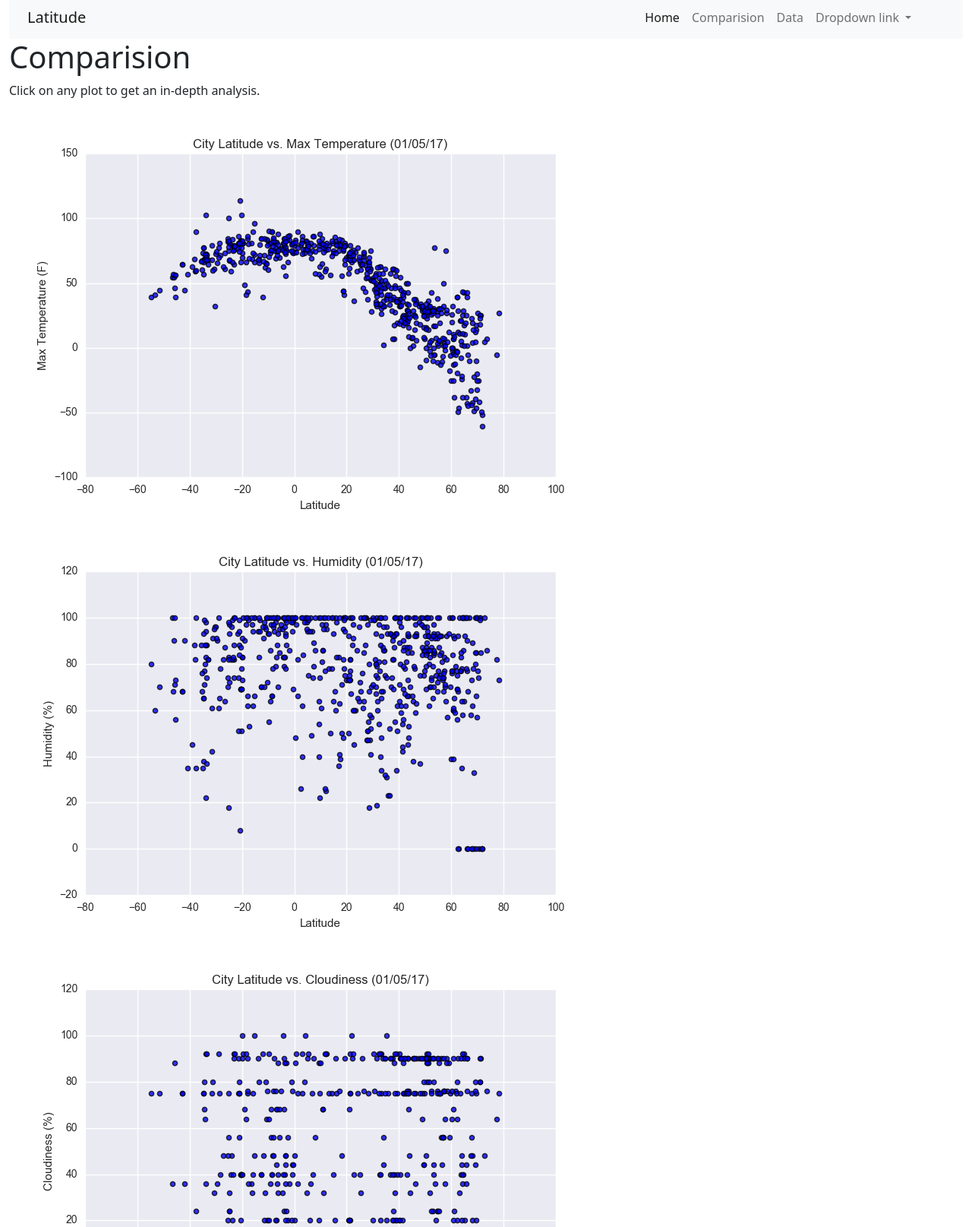
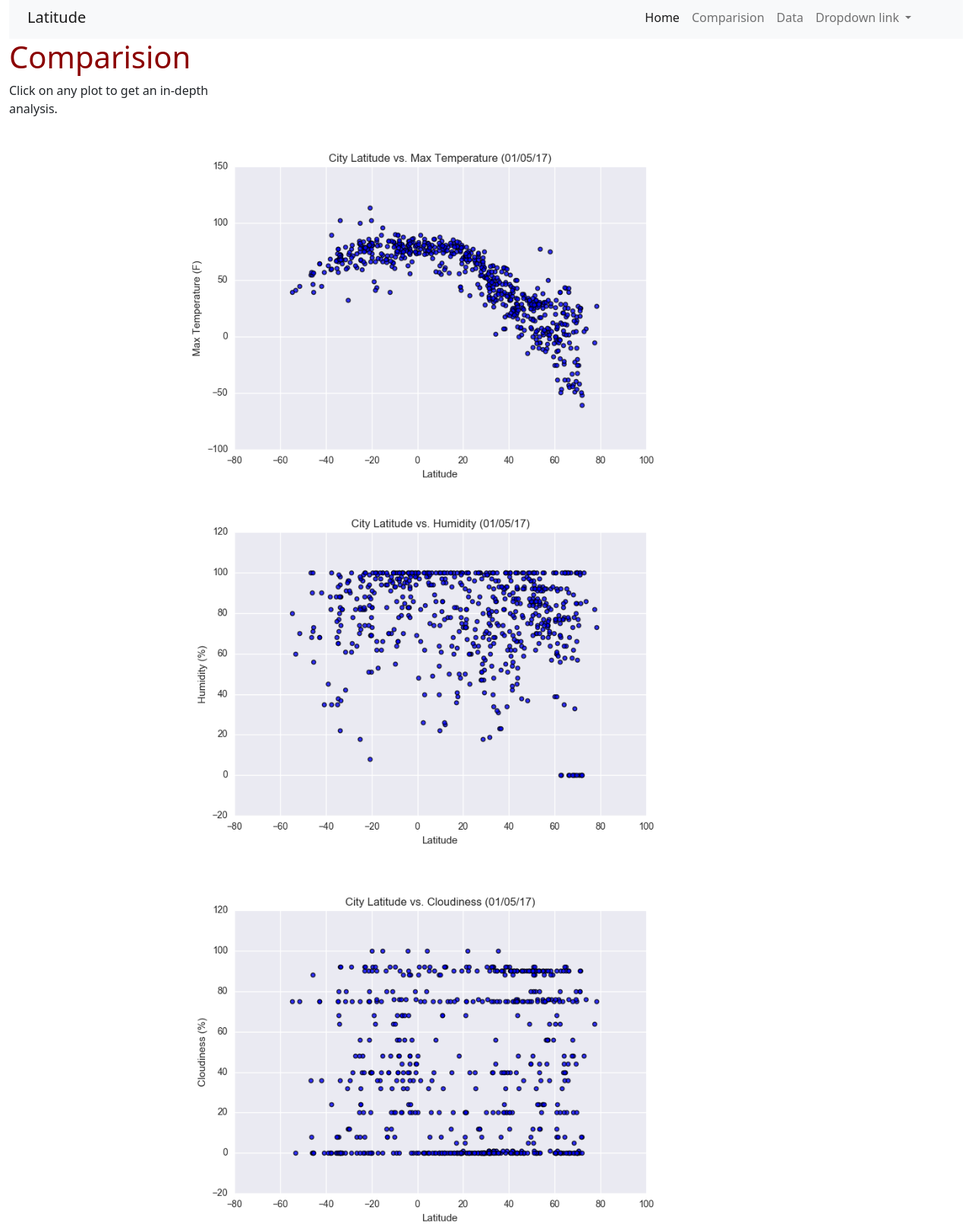
Before and after one commit to cdturner618/Web-Design-Challenge, a plain HTML site: page Resources/comparision.html in a window 1280 px wide. Shown: the part 5-1620 px from the top of the page at 76% size. Drawn offline with nearby package versions, Linux system fonts and the light colour scheme.

Commit message:
minor adjustments to picture location

```diff
--- a/Resources/comparision.html
+++ b/Resources/comparision.html
@@ -6,9 +6,7 @@
     <title>Comparision</title>
     <link href="https://cdn.jsdelivr.net/npm/bootstrap@5.0.0-beta3/dist/css/bootstrap.min.css" rel="stylesheet"
         integrity="sha384-eOJMYsd53ii+scO/bJGFsiCZc+5NDVN2yr8+0RDqr0Ql0h+rP48ckxlpbzKgwra6" crossorigin="anonymous">
-    <!-- <link rel=“stylesheet” href="style.css"> -->
-
-
+    <link rel="stylesheet" href="style.css">
 </head>
 
 <body>
@@ -53,32 +51,45 @@
             </div>
         </div>
         <div class="row">
-            <div class="col-md-7">
+            <div class="col-md-1">
                 <h1>
                     Comparision
                 </h1>
-
-                <p>
-                    Click on any plot to get an in-depth analysis.
-                </p>
             </div>
             <div class="row">
-                <div class="col-md-12">
+                <div class="col-md-3">
+                    <p>
+                        Click on any plot to get an in-depth analysis.
+                    </p>
+                </div>
+            </div>
+            <div class="row">
+                <div class="col-md-2">
+
+                </div>
+                <div class="col-md-10">
                     <a1 target="_blank" href="assets/images/Fig1.png">
-                        <img src="assets/images/Fig1.png" alt="Max Temperature">
+                        <img width="700" src="assets/images/Fig1.png" alt="Max Temperature">
                     </a1>
+
                     <a2 target="_blank" href="assets/images/Fig2.png">
-                        <img src="assets/images/Fig2.png" alt="Humidity">
+                        <img width="700" src="assets/images/Fig2.png" alt="Humidity">
                     </a2>
                 </div>
             </div>
+            <p>
+
+            </p>
             <div class="row">
-                <div class="col-md-12">
+                <div class="col-md-2">
+
+                </div>
+                <div class="col-md-10">
                     <a3 target="_blank" href="assets/images/Fig3.png">
-                        <img src="assets/images/Fig3.png" alt="Cloudiness">
+                        <img width="700" src="assets/images/Fig3.png" alt="Cloudiness">
                     </a3>
                     <a4 target="_blank" href="assets/images/Fig4.png">
-                        <img src="assets/images/Fig4.png" alt="Wind Speed">
+                        <img width="700" src="assets/images/Fig4.png" alt="Wind Speed">
                     </a4>
                 </div>
             </div>
```
